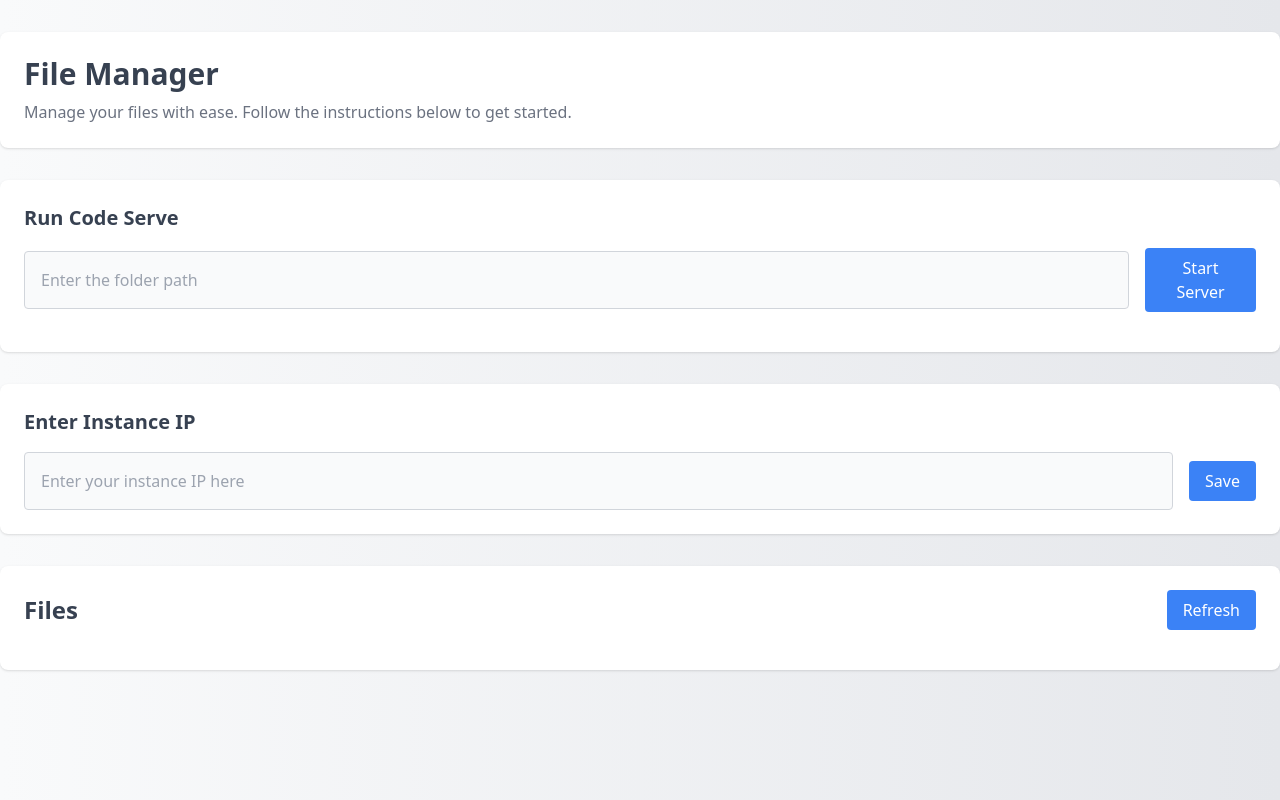
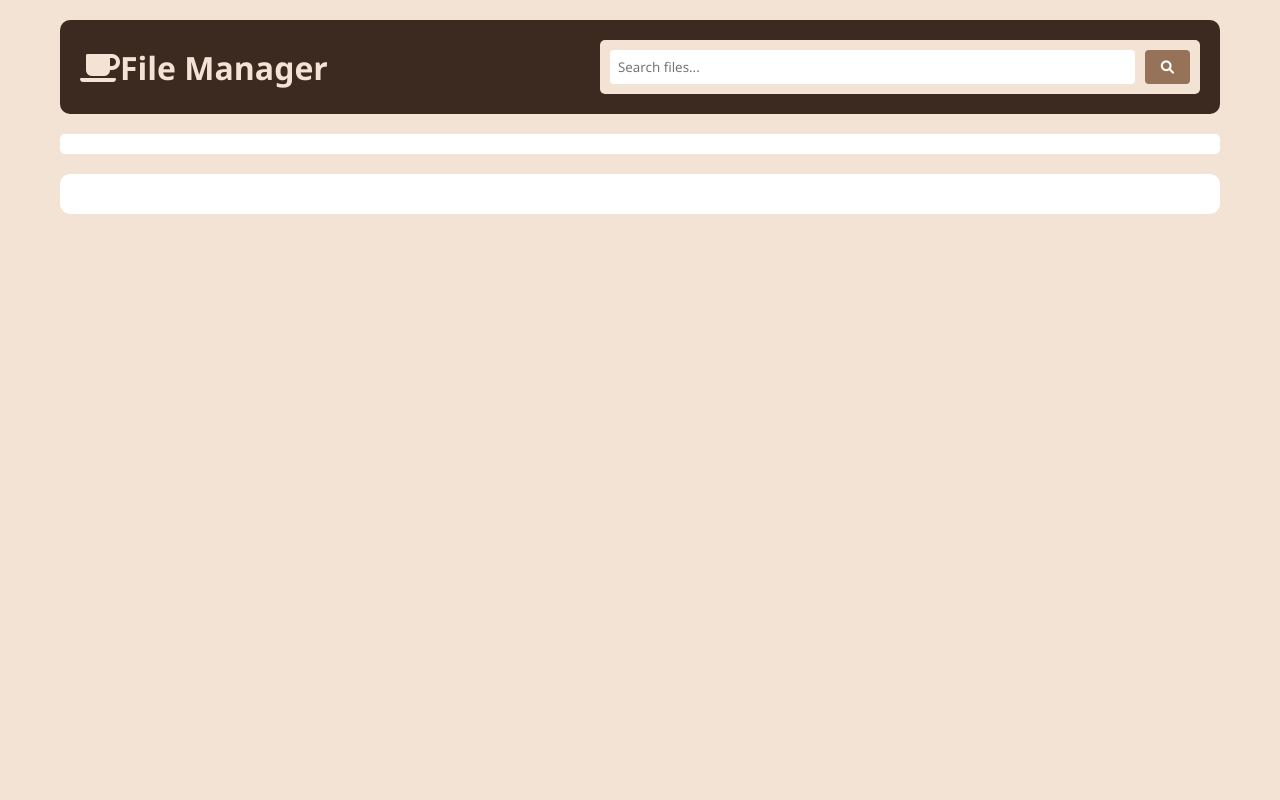
Before and after one commit to notwld/salad, a Flask app: template templates/index.html in a window 1280 px wide. Run offline with Flask 3, Linux system fonts and the light colour scheme; the template is opened without the code that fills it, so the values that code supplies are empty; parts of the project's set-up code (start-up, migrations or seed data) failed here and were passed over; some libraries are stand-ins or nearby versions.

Commit message:
feat: improved code and html

```diff
--- a/main.py
+++ b/main.py
@@ -8,4 +8,4 @@ def file_explorer():
 # curl -o agent.py https://raw.githubusercontent.com/yourusername/yourrepo/main/agent.py
 #
 if __name__ == '__main__':
-    app.run(debug=True, port=5000)
+    app.run(debug=True, port=5001)
--- a/templates/index.html
+++ b/templates/index.html
@@ -3,153 +3,334 @@
 <head>
     <meta charset="UTF-8">
     <meta name="viewport" content="width=device-width, initial-scale=1.0">
-    <title>File Manager</title>
-    <script src="https://cdn.jsdelivr.net/npm/axios/dist/axios.min.js"></script>
-    <script src="https://cdn.socket.io/4.3.2/socket.io.min.js"></script>
-    <script src="https://cdn.tailwindcss.com"></script>
+    <title>Coffee File Manager</title>
+    <link href="https://cdnjs.cloudflare.com/ajax/libs/font-awesome/6.0.0/css/all.min.css" rel="stylesheet">
     <style>
+        :root {
+            --coffee-dark: #3C2A21;
+            --coffee-medium: #967259;
+            --coffee-light: #DBC1AC;
+            --coffee-cream: #F2E3D5;
+        }
+
+        * {
+            margin: 0;
+            padding: 0;
+            box-sizing: border-box;
+            font-family: 'Segoe UI', Tahoma, Geneva, Verdana, sans-serif;
+        }
+
+        body {
+            background-color: var(--coffee-cream);
+            color: var(--coffee-dark);
+        }
+
+        .container {
+            max-width: 1200px;
+            margin: 0 auto;
+            padding: 20px;
+        }
+
+        .header {
+            background-color: var(--coffee-dark);
+            color: var(--coffee-cream);
+            padding: 20px;
+            border-radius: 10px;
+            margin-bottom: 20px;
+            display: flex;
+            justify-content: space-between;
+            align-items: center;
+        }
+
+        .search-bar {
+            display: flex;
+            gap: 10px;
+            background: var(--coffee-cream);
+            padding: 10px;
+            border-radius: 5px;
+            width: 100%;
+            max-width: 600px;
+        }
+
+        .search-bar input {
+            flex: 1;
+            padding: 8px;
+            border: none;
+            border-radius: 4px;
+            background: white;
+        }
+
+        .btn {
+            background-color: var(--coffee-medium);
+            color: white;
+            border: none;
+            padding: 8px 16px;
+            border-radius: 4px;
+            cursor: pointer;
+            transition: background-color 0.3s;
+        }
+
+        .btn:hover {
+            background-color: var(--coffee-dark);
+        }
+
+        .file-grid {
+            display: grid;
+            grid-template-columns: repeat(auto-fill, minmax(200px, 1fr));
+            gap: 20px;
+            padding: 20px;
+            background: white;
+            border-radius: 10px;
+        }
+
+        .file-item {
+            background: var(--coffee-cream);
+            padding: 15px;
+            border-radius: 8px;
+            text-align: center;
+            cursor: pointer;
+            transition: transform 0.2s;
+        }
+
         .file-item:hover {
-            background-color: #f3f4f6;
+            transform: translateY(-5px);
+        }
+
+        .file-icon {
+            font-size: 2em;
+            color: var(--coffee-medium);
+            margin-bottom: 10px;
+        }
+
+        .file-name {
+            word-break: break-all;
+        }
+
+        .modal {
+            display: none;
+            position: fixed;
+            top: 0;
+            left: 0;
+            width: 100%;
+            height: 100%;
+            background: rgba(0, 0, 0, 0.5);
+        }
+
+        .modal-content {
+            background: white;
+            padding: 20px;
+            border-radius: 10px;
+            position: absolute;
+            top: 50%;
+            left: 50%;
+            transform: translate(-50%, -50%);
+            min-width: 300px;
+        }
+
+        .breadcrumb {
+            background: white;
+            padding: 10px;
+            border-radius: 5px;
+            margin-bottom: 20px;
+        }
+
+        .breadcrumb a {
+            color: var(--coffee-medium);
+            text-decoration: none;
+        }
+
+        .breadcrumb a:hover {
+            text-decoration: underline;
+        }
+
+        .actions {
+            display: flex;
+            gap: 10px;
+            margin-top: 10px;
         }
     </style>
 </head>
-<body class="bg-gradient-to-r from-gray-50 to-gray-200 min-h-screen">
-    <div class="container mx-auto py-8">
-        <!-- Header Section -->
-        <div class="bg-white shadow rounded-lg p-6 mb-8">
-            <h1 class="text-3xl font-bold text-gray-700 mb-2">File Manager</h1>
-            <p class="text-gray-500">Manage your files with ease. Follow the instructions below to get started.</p>
-        </div>
-
-        <!-- Run Code Serve Section -->
-        <div class="bg-white shadow rounded-lg p-6 mb-8">
-            <h2 class="text-xl font-semibold text-gray-700 mb-4">Run Code Serve</h2>
-            <div class="flex items-center mb-4">
-                <input
-                    type="text"
-                    id="folder-path"
-                    placeholder="Enter the folder path"
-                    class="w-full bg-gray-50 p-4 rounded border border-gray-300 focus:ring-2 focus:ring-blue-300 focus:outline-none"
-                />
-                <button
-                    class="ml-4 bg-blue-500 text-white px-4 py-2 rounded"
-                    onclick="runCodeServe()"
-                >
-                    Start Server
-                </button>
-            </div>
-            <div id="serve-web-output" class="text-gray-700"></div>
-        </div>
-
-        <!-- IP Input Section -->
-        <div class="bg-white shadow rounded-lg p-6 mb-8">
-            <h2 class="text-xl font-semibold text-gray-700 mb-4">Enter Instance IP</h2>
-            <div class="flex items-center">
-                <input
-                    type="text"
-                    id="instance-ip"
-                    placeholder="Enter your instance IP here"
-                    class="w-full bg-gray-50 p-4 rounded border border-gray-300 focus:ring-2 focus:ring-blue-300 focus:outline-none"
-                />
-                <button
-                    class="ml-4 bg-blue-500 text-white px-4 py-2 rounded"
-                    onclick="saveInstanceIP()"
-                >
-                    Save
-                </button>
+<body>
+    <div class="container">
+        <div class="header">
+            <h1><i class="fas fa-coffee"></i>File Manager</h1>
+            <div class="search-bar">
+                <input type="text" id="search" placeholder="Search files...">
+                <button class="btn" onclick="searchFiles()"><i class="fas fa-search"></i></button>
             </div>
         </div>
 
-        <!-- File List Section -->
-        <div class="bg-white shadow rounded-lg p-6">
-            <div class="flex justify-between items-center mb-4">
-                <h2 class="text-2xl font-semibold text-gray-700">Files</h2>
-                <button id="refresh" class="bg-blue-500 text-white px-4 py-2 rounded">Refresh</button>
+        <div class="breadcrumb" id="breadcrumb"></div>
+
+        <div class="file-grid" id="fileGrid"></div>
     </div>
-            <div class="flex flex-wrap" id="file-list">
-                <!-- File list will be populated here -->
+
+    <!-- Modal for file actions -->
+    <div class="modal" id="fileModal">
+        <div class="modal-content">
+            <h2 id="modalTitle"></h2>
+            <div id="modalContent"></div>
+            <div class="actions">
+                <button class="btn" onclick="closeModal()">Close</button>
             </div>
         </div>
     </div>
 
     <script>
-        const fileListElement = document.getElementById("file-list");
+        let currentPath = '';
 
-        function runCodeServe() {
-            const folderPath = document.getElementById("folder-path").value;
-            if (!folderPath) {
-                alert("Please enter a folder path.");
-                return;
+        async function loadFiles(path = '') {
+            try {
+                const response = await fetch(`/api/files` + (path ? `?path=${encodeURIComponent(path)}` : ''));
+                const data = await response.json();
+                currentPath = data.current_path;
+                updateBreadcrumb();
+                displayFiles(data.files);
+            } catch (error) {
+                console.error('Error loading files:', error);
             }
-            const encodedFolderPath = encodeURIComponent(folderPath);
+        }
 
-            axios.get(`http://localhost:3000/run_code_serve?path=${folderPath}`)
-                .then(response => {
-                    const outputDiv = document.getElementById("serve-web-output");
-                    outputDiv.innerHTML = `<p class="text-green-600 font-bold">Web UI available at: <a href="http://127.0.0.1:5050/?folder=/${encodedFolderPath}" target="_blank">Open in VSCode</a></p>`;
-                })
-                .catch(error => {
-                    const outputDiv = document.getElementById("serve-web-output");
-                    outputDiv.innerHTML = `<p class="text-red-600 font-bold">Error: ${error.response?.data?.error || "Unable to start the server."}</p>`;
+        function updateBreadcrumb() {
+            const parts = currentPath.split('/').filter(p => p);
+            let html = '<a href="#" onclick="loadFiles(\'\')"><i class="fas fa-home"></i></a>';
+            let path = '';
+
+            parts.forEach((part, index) => {
+                path += '/' + part;
+                html += ` / <a href="#" onclick="loadFiles('${path}')">${part}</a>`;
+            });
+
+            document.getElementById('breadcrumb').innerHTML = html;
+        }
+
+        function displayFiles(files) {
+            const grid = document.getElementById('fileGrid');
+            grid.innerHTML = '';
+
+            files.forEach(file => {
+                const div = document.createElement('div');
+                div.className = 'file-item';
+
+                const icon = file.type === 'directory' ? 'fa-folder' : 'fa-file';
+                div.innerHTML = `
+                    <div class="file-icon">
+                        <i class="fas ${icon}"></i>
+                    </div>
+                    <div class="file-name">${file.name}</div>
+                `;
+
+                div.onclick = () => handleFileClick(file);
+                grid.appendChild(div);
             });
         }
 
-        function fetchFiles(path = "") {
-            axios.get(`http://${getInstanceIP()}:3000?path=${path}`)
-                .then(response => {
-                    const files = response.data.files;
-                    const currentPath = response.data.current_path;
-                    fileListElement.innerHTML = ''; // Clear the existing files
-
-                    files.forEach(file => {
-                        const fileItem = document.createElement("div");
-                        fileItem.className = "file-item p-4 w-1/4 bg-white m-2 rounded shadow cursor-pointer";
-
-                        if (file.type === 'file') {
-                            fileItem.innerHTML = `
-                                <div class="flex justify-between items-center">
-                                    <span class="truncate">${file.name}</span>
-                                    <button class="text-red-500" onclick="deleteFile('${currentPath}', '${file.name}')">Delete</button>
-                                </div>
-                            `;
+        async function handleFileClick(file) {
+            if (file.type === 'directory') {
+                loadFiles(currentPath + '/' + file.name);
             } else {
-                            fileItem.innerHTML = `
-                                <div class="flex justify-between items-center">
-                                    <span class="truncate">${file.name}</span>
-                                </div>
-                            `;
-                        }
-
-                        fileItem.onclick = function () {
-                            if (file.type === 'directory') {
-                                fetchFiles(currentPath + '/' + file.name);
-                            }
-                        };
-
-                        fileListElement.appendChild(fileItem);
-                    });
-                })
-                .catch(error => console.error('Error fetching files:', error));
-        }
-
-        function getInstanceIP() {
-            return localStorage.getItem('instanceIP') || 'localhost';
-        }
-
-        function saveInstanceIP() {
-            const ip = document.getElementById("instance-ip").value;
-            if (ip) {
-                localStorage.setItem('instanceIP', ip);
-                alert("Instance IP saved!");
-            } else {
-                alert("Please enter a valid IP address.");
+                showFileActions(file);
             }
         }
 
-        document.getElementById("refresh").addEventListener("click", () => fetchFiles());
+        function showFileActions(file) {
+            const modal = document.getElementById('fileModal');
+            const title = document.getElementById('modalTitle');
+            const content = document.getElementById('modalContent');
 
-        // Initial fetch
-        fetchFiles();
+            title.textContent = file.name;
+            content.innerHTML = `
+                <div class="actions">
+                    <button class="btn" onclick="downloadFile('${currentPath}/${file.name}')">
+                        <i class="fas fa-download"></i> Download
+                    </button>
+                    <button class="btn" onclick="editFile('${currentPath}/${file.name}')">
+                        <i class="fas fa-edit"></i> Edit
+                    </button>
+                    <button class="btn" onclick="deleteFile('${currentPath}', '${file.name}')">
+                        <i class="fas fa-trash"></i> Delete
+                    </button>
+                    <button class="btn" onclick="openVSCode('${currentPath}')">
+                        <i class="fas fa-code"></i> Open in VSCode
+                    </button>
+                </div>
+            `;
+
+            modal.style.display = 'block';
+        }
+
+        async function openVSCode(path) {
+            try {
+                const response = await fetch(`/api/vscode`, {
+                    method: 'POST',
+                    headers: {
+                        'Content-Type': 'application/json',
+                    },
+                    body: JSON.stringify({ path }),
+                });
+                const data = await response.json();
+                if (data.url) {
+                    window.open(data.url, '_blank');
+                }
+            } catch (error) {
+                console.error('Error opening VSCode:', error);
+            }
+        }
+
+        async function downloadFile(path) {
+            window.location.href = `/download/${encodeURIComponent(path)}`;
+        }
+
+        async function deleteFile(path, filename) {
+            if (confirm(`Are you sure you want to delete ${filename}?`)) {
+                try {
+                    const response = await fetch('/delete', {
+                        method: 'POST',
+                        headers: {
+                            'Content-Type': 'application/json',
+                        },
+                        body: JSON.stringify({ path, filename }),
+                    });
+
+                    if (response.ok) {
+                        closeModal();
+                        loadFiles(currentPath);
+                    }
+                } catch (error) {
+                    console.error('Error deleting file:', error);
+                }
+            }
+        }
+
+        async function editFile(path) {
+            // Implementation for edit functionality
+            console.log('Edit file:', path);
+        }
+
+        function closeModal() {
+            document.getElementById('fileModal').style.display = 'none';
+        }
+
+        function searchFiles() {
+            const searchTerm = document.getElementById('search').value.toLowerCase();
+            const files = document.querySelectorAll('.file-item');
+
+            files.forEach(file => {
+                const fileName = file.querySelector('.file-name').textContent.toLowerCase();
+                file.style.display = fileName.includes(searchTerm) ? 'block' : 'none';
+            });
+        }
+
+        // Close modal when clicking outside
+        window.onclick = (event) => {
+            const modal = document.getElementById('fileModal');
+            if (event.target === modal) {
+                closeModal();
+            }
+        }
+
+        // Initial load
+        loadFiles();
     </script>
 </body>
 </html>
```
Also changed, not shown: agent.py (+58 -255 lines). Lines whose indentation alone changed are shown as unchanged.
